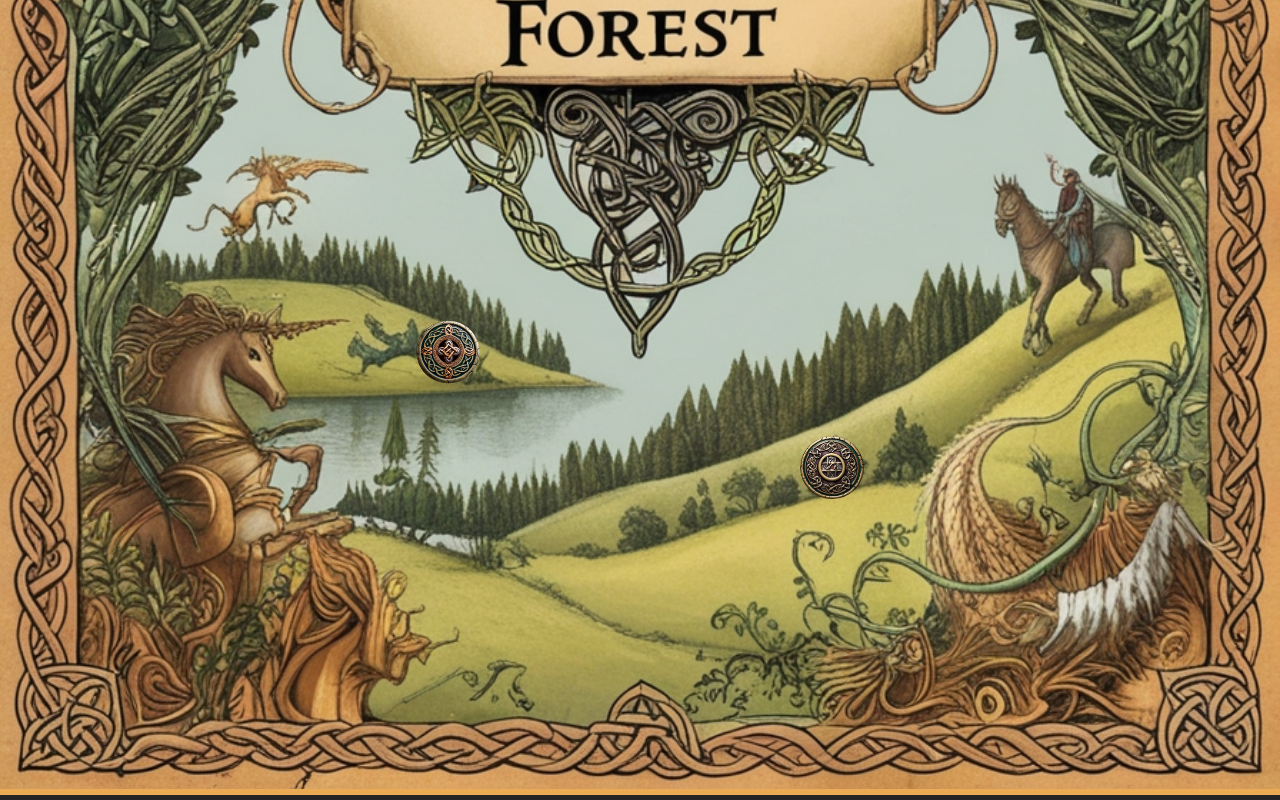
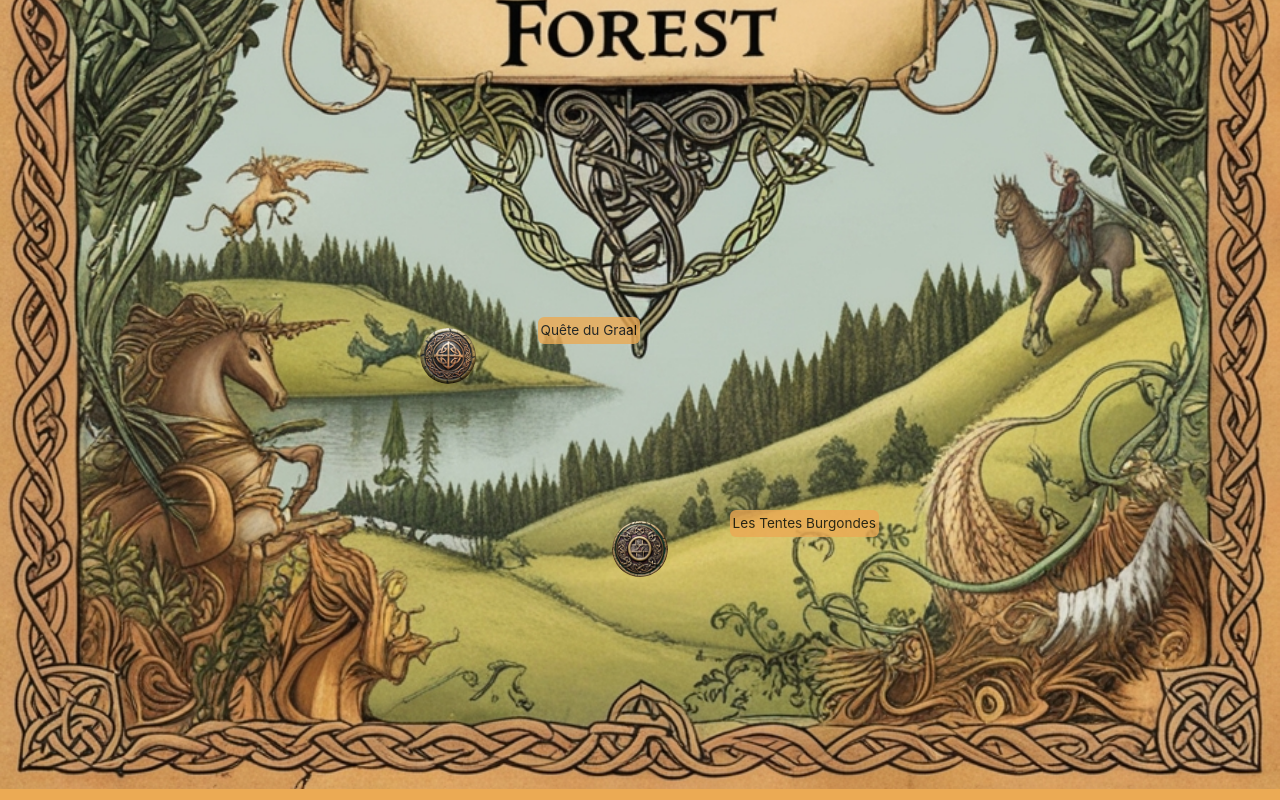
Before and after one commit to NICOLASR44/TheGrall, a React (Vite) app in the folder thegrall/: page /carte in a window 1280 px wide. Shown: the part 1131-1931 px from the top of the page. Built offline with nearby package versions, Linux system fonts and the light colour scheme.

Commit message:
carte finale

```diff
--- a/thegrall/src/components/BouttonSiteGraal.jsx
+++ /dev/null
@@ -1,30 +0,0 @@
-import PropTypes from "prop-types";
-import { Link } from "react-router-dom";
-import "../components/ButtonSite.css";
-
-const MapPoint = ({ src, btnLink, alt, top, left, dataInfo, onClick }) => {
-	return (
-		<Link to={btnLink}>
-			<img
-				src={src}
-				alt={alt}
-				className="map-point"
-				style={{ top: `${top}%`, left: `${left}%` }}
-				data-info={dataInfo}
-				onClick={onClick}
-			/>
-		</Link>
-	);
-};
-
-MapPoint.propTypes = {
-	src: PropTypes.string.isRequired,
-	btnLink: PropTypes.string.isRequired,
-	alt: PropTypes.string.isRequired,
-	top: PropTypes.number.isRequired,
-	left: PropTypes.number.isRequired,
-	dataInfo: PropTypes.string,
-	onClick: PropTypes.func,
-};
-
-export default MapPoint;
--- /dev/null
+++ b/thegrall/src/components/BouttonSites.jsx
@@ -0,0 +1,58 @@
+import PropTypes from "prop-types";
+import { Link } from "react-router-dom";
+import "../components/ButtonSite.css";
+
+const MapPoint = ({
+	src,
+	btnLink,
+	alt,
+	top,
+	desc,
+	left,
+	dataInfo,
+	onClick,
+}) => {
+	console.log(dataInfo);
+	return (
+		<div className="map-point-info">
+			<Link to={btnLink}>
+				<img
+					src={src}
+					alt={alt}
+					className="map-point"
+					style={{ top: `${top}%`, left: `${left}%` }}
+					data-info={dataInfo}
+					onClick={onClick}
+				/>
+				{/* <h3 className="map-point-info">{dataInfo}</h3> */}
+				<span
+					style={{
+						position: "absolute",
+						color: "black",
+						backgroundColor: "rgb(235, 170, 84)",
+						opacity: "0.8",
+						borderRadius: "6px",
+						padding: "3px",
+						fontSize: "1.7vh",
+						top: `${top - 2}%`,
+						left: `${left + 7}%`,
+					}}
+				>
+					{desc}
+				</span>
+			</Link>
+		</div>
+	);
+};
+
+MapPoint.propTypes = {
+	src: PropTypes.string.isRequired,
+	btnLink: PropTypes.string.isRequired,
+	alt: PropTypes.string.isRequired,
+	top: PropTypes.number.isRequired,
+	left: PropTypes.number.isRequired,
+	dataInfo: PropTypes.string,
+	onClick: PropTypes.func,
+};
+
+export default MapPoint;
--- a/thegrall/src/components/ButtonSite.css
+++ b/thegrall/src/components/ButtonSite.css
@@ -2,8 +2,11 @@
     position: absolute;
     cursor: pointer;
     transform: translate(-50%, -50%);
+
 }
-
+.button.site:hover {
+  transform: rotate (360deg)
+}
 
     .button.site.graal {
         width: 5vh;
--- a/thegrall/src/pages/Carte.jsx
+++ b/thegrall/src/pages/Carte.jsx
@@ -1,70 +1,78 @@
 import { useState } from "react";
 
-import MapPoint from "/src/components/BouttonSiteGraal";
-
+import MapPoint from "/src/components/BouttonSites";
 import Button1 from "../assets/button01.png";
 import Button2 from "../assets/button02.png";
 import Button3 from "../assets/button03.png";
 import Button4 from "../assets/button04.png";
 
 import "../styles/Carte.css";
-// import "../components/ButtonSite.css";
 
 const dataSites = [
 	{
 		id: 1,
 		src: Button1,
+		desc: "Camelot",
+		className: "button.site.camelot",
+		alt: "button.site.camelot",
+		top: 15,
+		left: 22,
+		dataInfo:
+			"La légendaire forteresse du Roi Arthur, centre de la Table Ronde. Tu y trouveras toutes les armes dont tu aura besoin",
+		btnLink: "/description/1",
+	},
+	{
+		id: 2,
+		src: Button2,
+		desc: "Auberge d'Avalon",
+		className: "button.site.avalon",
+		alt: "Auberge Avalon",
+		top: 25,
+		left: 35,
+		dataInfo: "Camelot Castle",
+		btnLink: "/description/2",
+	},
+
+	{
+		id: 3,
+		src: Button3,
+		desc: "Quête du Graal",
 		className: "button.site.graal",
 		alt: "button.site.graal",
 		top: 77,
 		left: 35,
 		dataInfo:
 			"La quête mythique entreprise par les chevaliers de la Table Ronde pour trouver le Saint Graal, une coupe sacrée qui apporterait l'illumination divine et la guérison à ceux qui la possèdent.",
-		btnLink: "/",
-	},
-
-	{
-		id: 2,
-		src: Button2,
-		className: "button.site.camelot",
-		alt: "button.site.camelot",
-		top: 15,
-		left: 22,
-		dataInfo:
-			"La légendaire forteresse du Roi Arthur, centre de la Table Ronde. Tu y trouveras toutes les armes dont tu aura besoin",
-		btnLink: "/",
-	},
-
-	{
-		id: 3,
-		src: Button3,
-		className: "button.site.avalon",
-		alt: "Auberge Avalon",
-		top: 25,
-		left: 45,
-		dataInfo: "Camelot Castle",
-		btnLink: "/",
+		btnLink: "/description/3",
 	},
 
 	{
 		id: 4,
 		src: Button4,
+		desc: "Les Tentes Burgondes",
 		className: "button.site.burgondes",
 		alt: "Tentes Burgondes",
-		top: 83,
-		left: 65,
+		top: 87,
+		left: 50,
+
 		dataInfo:
 			"Ce fameux endroit te permettra d'arroser tranquilement les poissons .",
-		btnLink: "/",
+		btnLink: "/description/4",
 	},
 ];
 
 const Carte = () => {
 	const [info, setInfo] = useState("");
+	const [showModal, setShowModal] = useState(false);
 
 	const handleClick = (event) => {
 		const info = event.target.getAttribute("data-info");
 		setInfo(info);
+		setShowModal(true);
+	};
+
+	const handleCloseModal = () => {
+		setShowModal(false);
 	};
 
 	return (
@@ -77,6 +85,7 @@ const Carte = () => {
 						alt="carte du pays de Brocéliande"
 						className="mapBroceliande"
 					/>
+
 					{dataSites.map((site) => (
 						<MapPoint
 							className={`button.site.${site.className}`}
@@ -87,12 +96,14 @@ const Carte = () => {
 							left={site.left}
 							btnLink={site.btnLink}
 							dataInfo={site.dataInfo}
+							desc={site.desc}
 							onClick={handleClick}
 						/>
 					))}
 				</div>
 				{info && <div id="info-box">{info}</div>}
 			</div>
+			{/* <Modal show={showModal} onClose={handleCloseModal} dataInfo={info} /> */}
 		</div>
 	);
 };
--- a/thegrall/src/styles/Carte.css
+++ b/thegrall/src/styles/Carte.css
@@ -10,27 +10,29 @@
     height: auto;
 }
 
-
-/*
-Camelot {
+.map-point {
   position: absolute;
-  width: 12vh;
+  width: 7vh;
   border-radius: 50%;
   cursor: pointer;
   transform: translate(-50%, -50%);
-} */
+  animation: rotate 5s linear infinite;
+  }
 
-.map-point {
-  position: absolute;
-  width: 8vh;
-  border-radius: 50%;
-  cursor: pointer;
-  transform: translate(-50%, -50%);
-  transition: box-shadow 0.3s ease-in-out;
-  /* box-shadow: 0px 0px 72px 27px rgba(255,60,46,0.66); */
+  .map-point-info {
+    /* position: absolute; */
+    margin-top: 5px;
+    font-size: 14px;
+    color: #333;
+  }
 
-}
 
-}
 
-}
+  .map-point:hover {
+    transform: rotate (360deg)
+    transition: box-shadow 0.3s ease-in-out;
+    box-shadow: 0px 0px 10px 10px rgba(240, 197, 23, 0.66);
+
+   }
+
+  }
```
Also changed, not shown: thegrall/src/components/BouttonSiteCamelot.jsx (deleted, +0 -16 lines), 2 other files (tests, documents, lock files or other folders).
